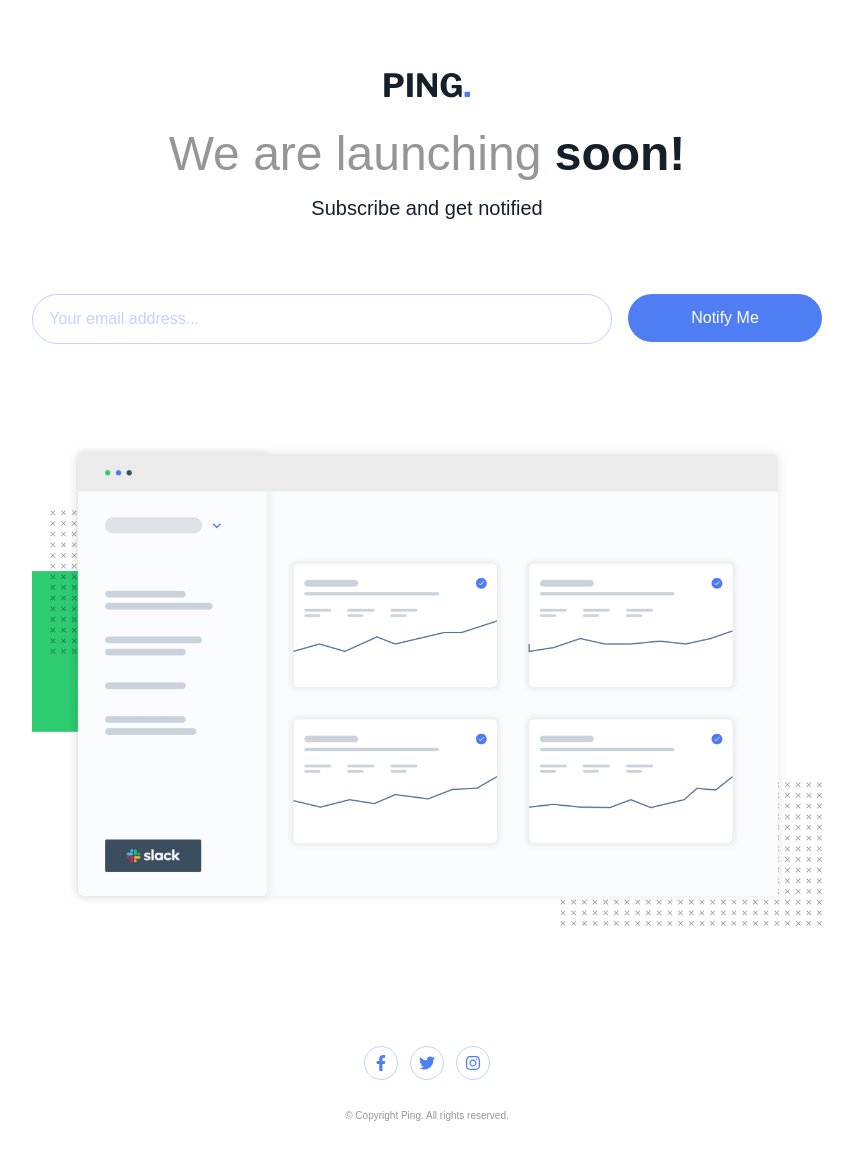
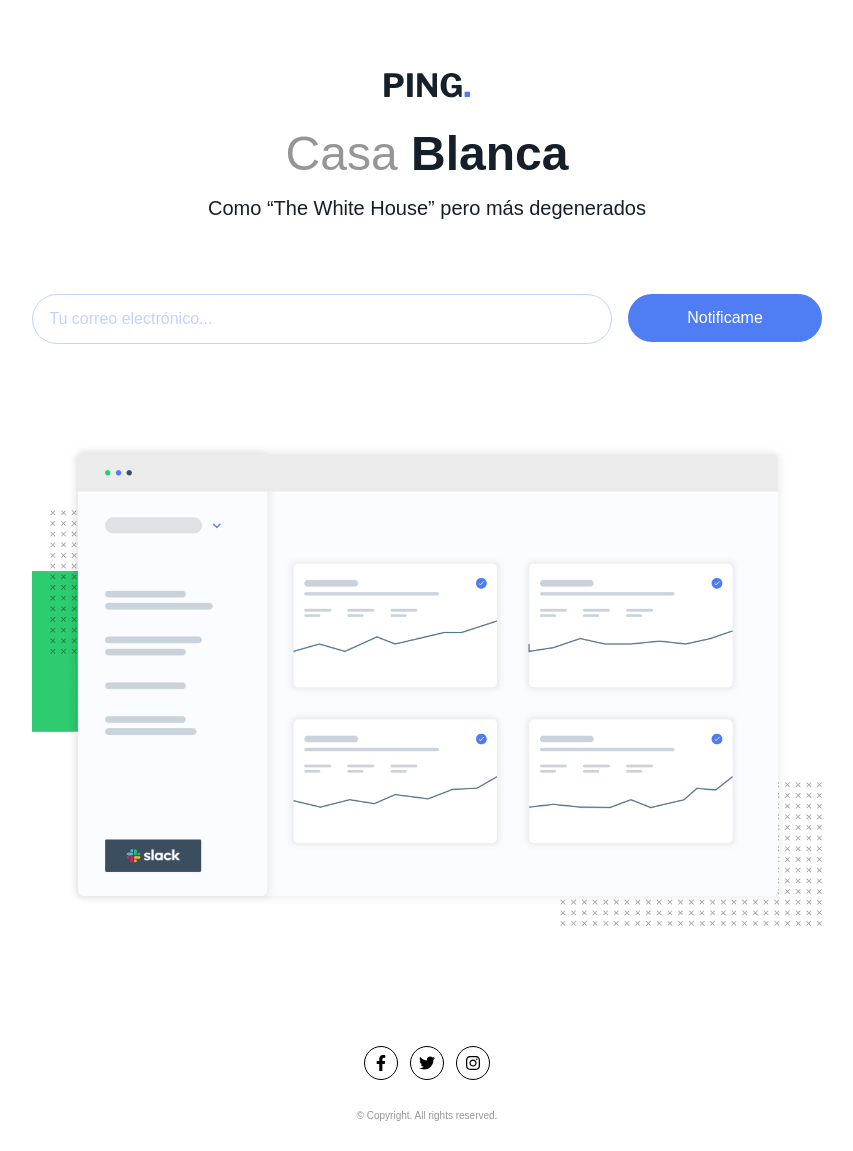
Before and after one commit to SalomonFranco/landingPage, a React (Create React App) app: page / in a window 1280 px wide. Shown: the whole page, without its empty margins (213-1066 px from the left). Built offline with nearby package versions, Linux system fonts and the light colour scheme.

Commit message:
updatingDesign

```diff
--- a/src/components/Footer.js
+++ b/src/components/Footer.js
@@ -7,21 +7,20 @@
   return (
     <footer>
       <div className="flex flex-row justify-center gap-3">
-      <a className="text-blue border rounded-full p-2 border-pale-blue hover:border-blue hover:bg-blue hover:text-white" href="https://facebook.com">
-        <FaFacebookF />
+      <a className="text-black border rounded-full p-2 border-pale-gray hover:border-black hover:bg-black hover:text-white" href="https://facebook.com">
+      <FaFacebookF />
       </a>
-      <a className="text-blue border rounded-full p-2 border-pale-blue hover:border-blue hover:bg-blue hover:text-white" href="https://facebook.com">
-        <FaTwitter  />
+      <a className="text-black border rounded-full p-2 border-pale-gray hover:border-black hover:bg-black hover:text-white" href="https://facebook.com">
+      <FaTwitter  />
       </a>
-      <a className="text-blue border rounded-full p-2 border-pale-blue hover:border-blue hover:bg-blue hover:text-white" href="https://facebook.com">
-        <FaInstagram />
+      <a className="text-black border rounded-full p-2 border-pale-gray hover:border-black hover:bg-black hover:text-white" href="https://facebook.com">        <FaInstagram />
       </a>
       </div>
 
 
 
       <p className="flex justify-center py-7 text-[10px] text-gray">
-        © Copyright Ping. All rights reserved.
+        © Copyright. All rights reserved.
       </p>
     </footer>
   );
--- a/src/components/form.js
+++ b/src/components/form.js
@@ -37,7 +37,7 @@
           <input
             type="text"
             value={emailValue}
-            placeholder="Your email address..."
+            placeholder="Tu correo electrónico..."
             onChange={handleInputChange}
             className={`w-full rounded-full border px-4 py-3 placeholder:text-pale-blue md:mb-0 md:basis-2/3 ${isEmailValid ? "border-pale-blue" : "border-light-red"}`}
           />
@@ -53,7 +53,7 @@
           onSubmit={handleSubmit}
           className=" w-full rounded-full bg-blue py-3 text-white md:basis-1/3"
         >
-          Notify Me
+          Notificame
         </button>
       </form>
     </section>
--- a/src/components/header.js
+++ b/src/components/header.js
@@ -6,11 +6,12 @@
     <header className="flex flex-col items-center px-8 py-[72px]">
       <img src={logo} alt="logo" className="pb-8"/>
       <div className="pb-4">
-        <span className="text-2xl font-light text-gray md:text-5xl">We are launching </span>
-        <span className="text-very-dark-blue text-2xl font-bold md:text-5xl">soon!</span>
+        <span className="text-2xl font-light text-gray md:text-5xl">Casa </span>
+        <span className="text-very-dark-blue text-2xl font-bold md:text-5xl">Blanca</span>
       </div>
       <div>
-        <span className="text-very-dark-blue text-xs font-light md:text-xl">Subscribe and get notified</span>
+        <span className="text-very-dark-blue text-xs font-light md:text-xl">Como “The White House” pero más degenerados
+        </span>
       </div>
     </header>
   );
```
